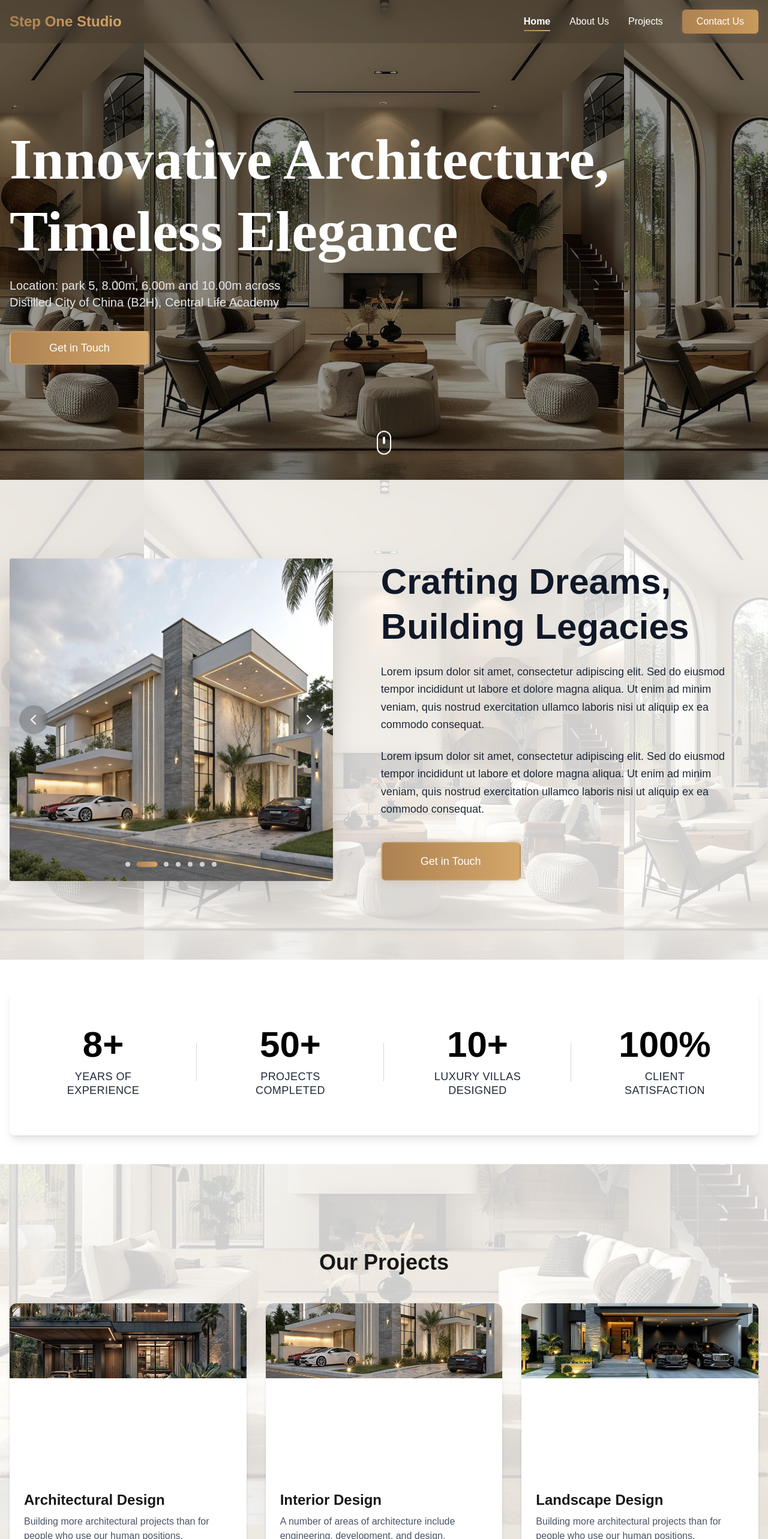
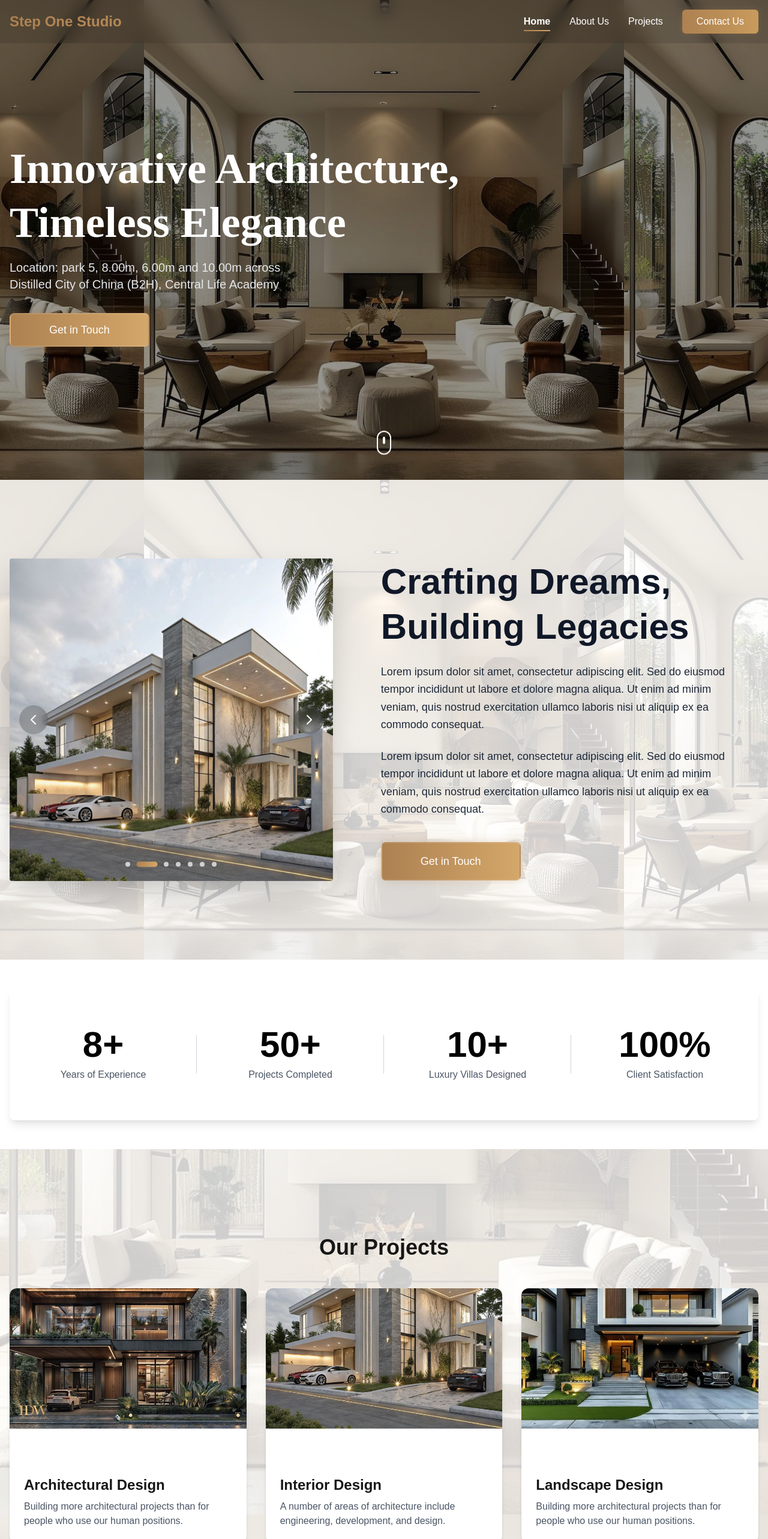
Before and after one commit to jitendersuryabhangautam/architecture-website, a Next.js app: page / in a window 1280 px wide. Shown: the top 2566 px of the page at 60% size. Built offline with nearby package versions, Linux system fonts and the light colour scheme.

Commit message:
`Refactor font sizes and styles across multiple components`

```diff
--- a/app/components/ContactHero.js
+++ b/app/components/ContactHero.js
@@ -63,7 +63,7 @@ export default function Hero() {
         <div className="container mx-auto relative z-10">
           <div className="text-start mb-12">
             <h1
-              className="text-8xl md:text-5xl lg:text-8xl font-bold text-white mb-4 leading-tight"
+              className="text-3xl sm:text-4xl md:text-5xl lg:text-6xl font-bold text-white mb-4 leading-tight"
               style={{ fontFamily: "'Times New Roman', serif" }}
             >
               Lets Discuss
--- a/app/components/Hero.js
+++ b/app/components/Hero.js
@@ -63,7 +63,7 @@ export default function Hero() {
         <div className="container mx-auto relative z-10">
           <div className="text-start mb-12">
             <h1
-              className="text-6xl md:text-5xl lg:text-8xl font-bold text-white mb-4 leading-tight"
+              className="text-3xl sm:text-4xl md:text-5xl lg:text-6xl xl:text-7xl font-bold text-white mb-4 leading-tight"
               style={{ fontFamily: "'Times New Roman', serif" }}
             >
               Innovative Architecture,
--- a/app/components/Navbar.js
+++ b/app/components/Navbar.js
@@ -41,9 +41,9 @@ export default function Navbar() {
       }`}
     >
       <div className="container mx-auto px-4 py-4 flex justify-between items-center">
-        <div className="text-xl md:text-2xl font-bold text-white">
+        <div className="flex-1 min-w-0 text-xl md:text-2xl font-bold text-white">
           <span
-            className="bg-clip-text text-transparent"
+            className="block truncate bg-clip-text text-transparent"
             style={{
               background: "linear-gradient(to right, #AD8151, #D4A76A)",
               backgroundClip: "text",
--- a/app/components/Stats.js
+++ b/app/components/Stats.js
@@ -9,7 +9,7 @@ export default function Stats() {
   return (
     <div className=" bg-white my-12 ">
       <div className="container mx-auto px-4">
-        <div className="grid grid-cols-2 md:grid-cols-4 gap-0 shadow-lg rounded-lg">
+        <div className="grid grid-cols-1 sm:grid-cols-2 md:grid-cols-4 gap-4 md:gap-0 shadow-lg rounded-lg">
           {stats.map((stat, index) => (
             <div key={index} className="text-center p-16 relative">
               {/* Vertical divider - show only between items */}
@@ -22,11 +22,11 @@ export default function Stats() {
                 <div className="block md:hidden absolute -bottom-4 left-1/2 w-3/4 h-px bg-gray-300 -translate-x-1/2"></div>
               )}
 
-              <div className="text-5xl md:text-6xl font-bold text-black mb-3">
+              <div className="text-2xl md:text-6xl font-bold text-black mb-2 wrap-break-word">
                 {stat.value}
               </div>
 
-              <div className="text-gray-800 text-lg font-medium uppercase tracking-wide leading-tight">
+              <div className="text-gray-600 text-sm md:text-base whitespace-normal wrap-break-word">
                 {stat.label}
               </div>
             </div>
--- a/app/globals.css
+++ b/app/globals.css
@@ -51,3 +51,31 @@ body {
 .fade-out {
   animation: fadeOut 0.8s ease-in-out forwards;
 }
+
+/* Prevent horizontal overflow on small devices and ensure images scale */
+html,
+body {
+  overflow-x: hidden;
+}
+
+*,
+*::before,
+*::after {
+  box-sizing: border-box;
+}
+
+img,
+picture,
+video {
+  max-width: 100%;
+  height: auto;
+  display: block;
+}
+
+/* Reduce default container padding on very small screens */
+@media (max-width: 420px) {
+  .container {
+    padding-left: 0.5rem;
+    padding-right: 0.5rem;
+  }
+}
```
